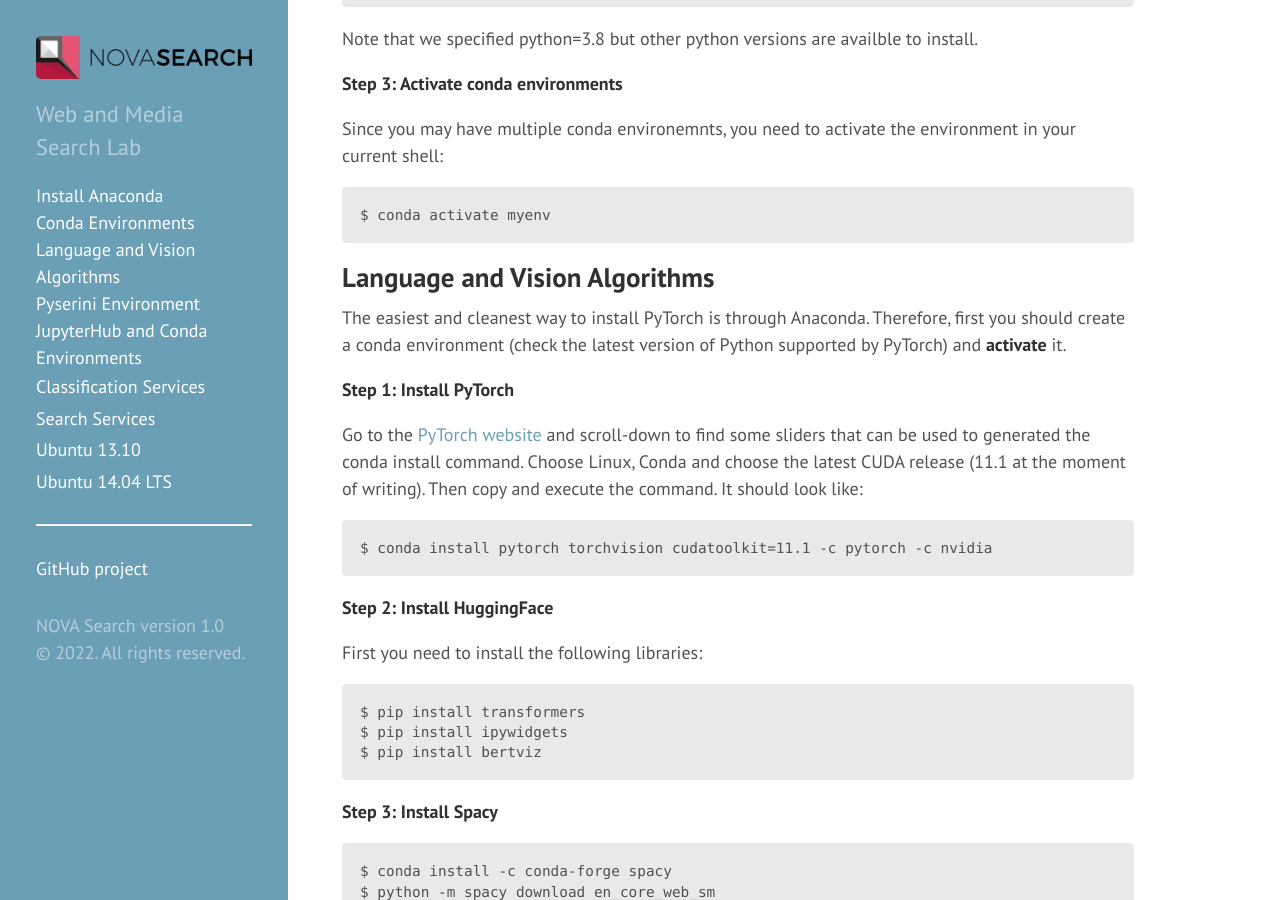
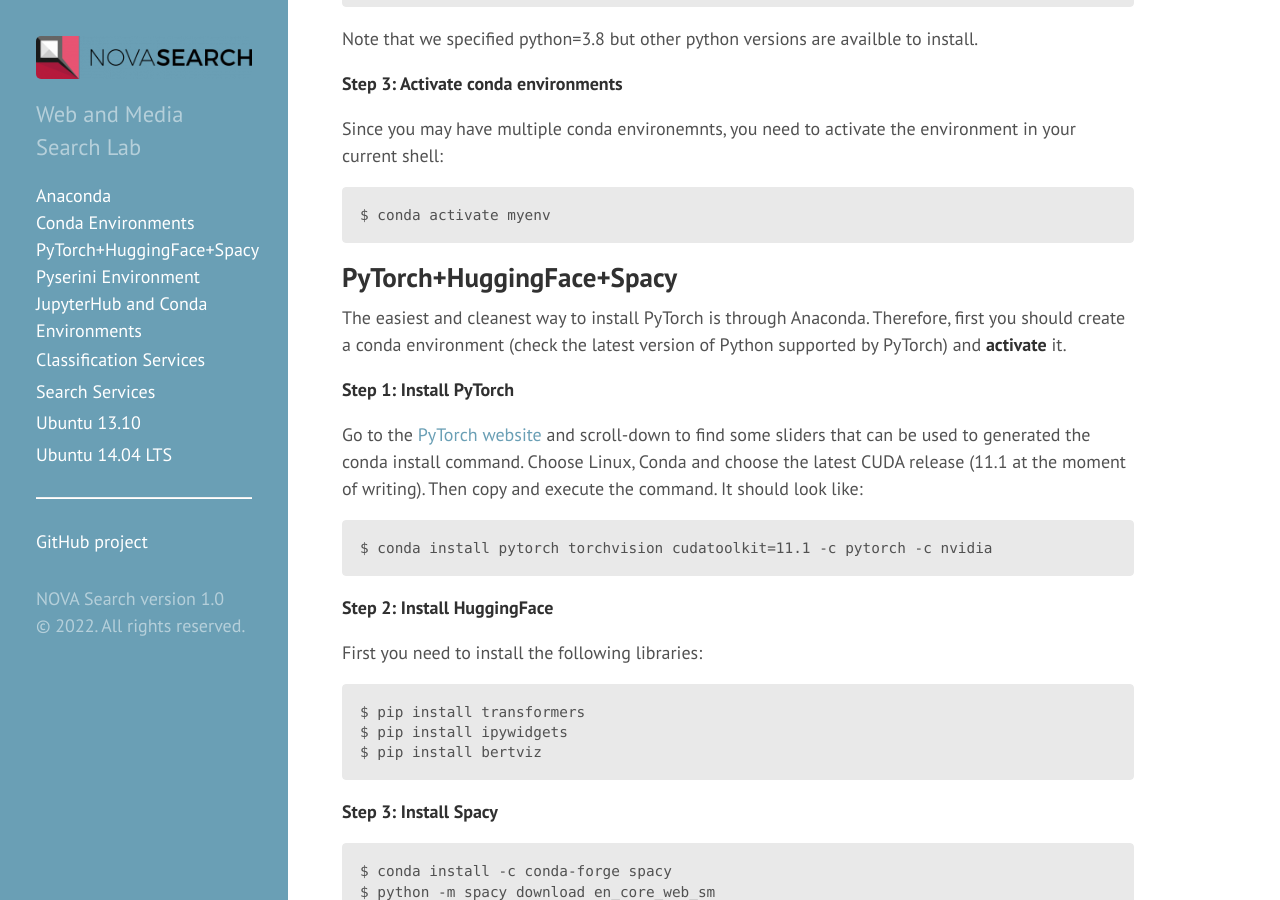
Before and after one commit to novasearch/wiki.novasearch.org, a Jekyll site: the page built from wiki/lab_setup.md, in a window 1280 px wide and 900 px high, scrolled down 956 px. Built offline with Jekyll 4.4.1, drawn with Linux system fonts in a browser that asks for light colours; some of the changed text lies outside the part shown.

Commit message:
Update lab_setup.md

```diff
--- a/wiki/lab_setup.md
+++ b/wiki/lab_setup.md
@@ -4,7 +4,7 @@ Permalink: wiki/Lab_setup/
 layout: wiki
 ---
 
-Install Anaconda
+Anaconda
 ------------
 
 **Step 1: Install Anaconda**
@@ -44,7 +44,7 @@ Since you may have multiple conda environemnts, you need to activate the environ
     $ conda activate myenv
 
 
-Language and Vision Algorithms
+PyTorch+HuggingFace+Spacy
 ------------
 
 The easiest and cleanest way to install PyTorch is through Anaconda. Therefore, first you should create a conda environment (check the latest version of Python supported by PyTorch) and **activate** it.
```
